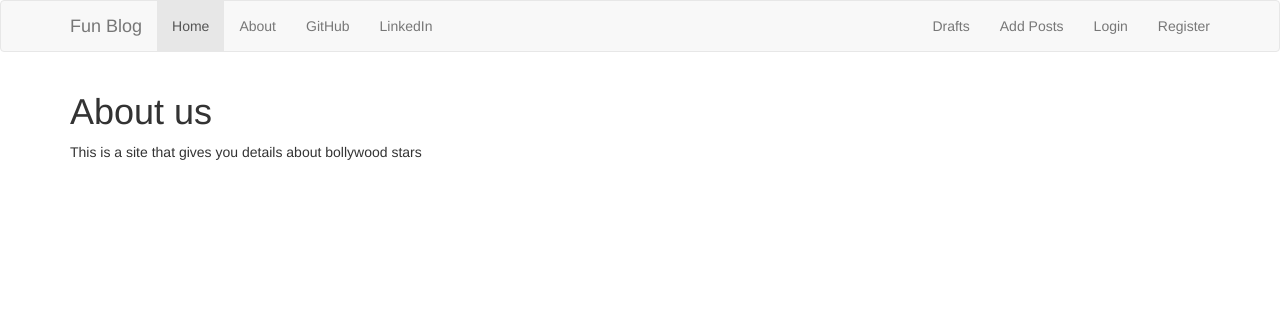
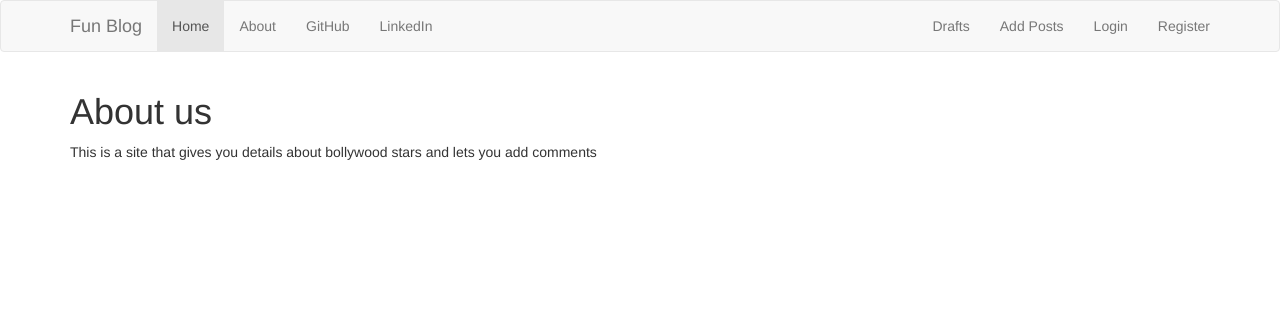
Before and after one commit to samirtendulkar/Bollywood_Stars, a Django app: page /about/ in a window 1280 px wide. Shown: the top 312 px of the page. Run offline with Django 3.2, Linux system fonts and the light colour scheme; some libraries are stand-ins or nearby versions.

```diff
--- a/blog/templates/blog/about.html
+++ b/blog/templates/blog/about.html
@@ -3,7 +3,7 @@
 
 
 <h1>About us</h1>
-<p>This is a site that gives you details about bollywood stars </p>
+<p>This is a site that gives you details about bollywood stars and lets you add comments</p>
 
 
 {% endblock %}
```
